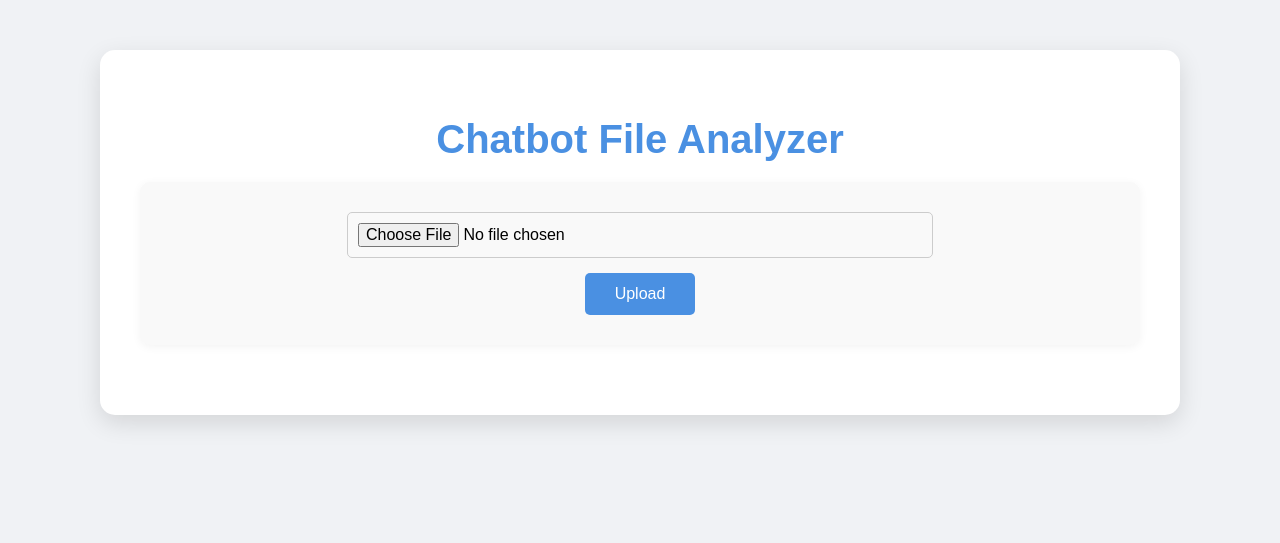
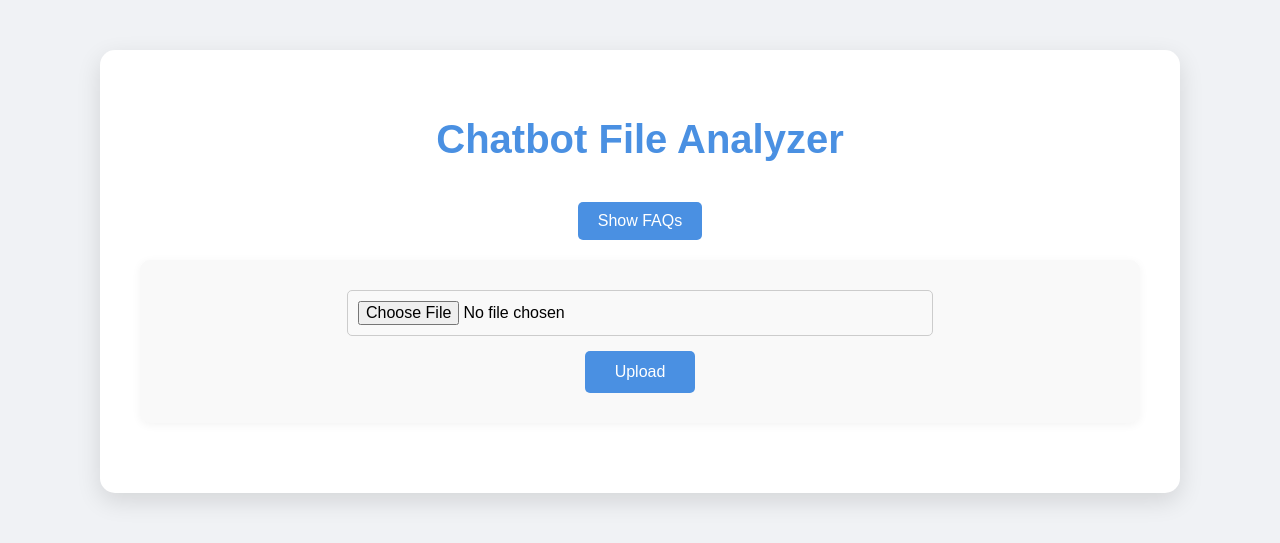
Before and after one commit to kalpak7/chatbot, a Flask app: template templates/index.html in a window 1280 px wide. Shown: the top 543 px of the page. Run offline with Flask 3, Linux system fonts and the light colour scheme; the template is opened without the code that fills it, so the values that code supplies are empty.

Commit message:
Smruti (#22)
* Update index.html

* Update style.css

* Update main.py

* Update style.css

* Update index.html

* Update main.py

* Update index.html

* Update style.css

* Update main.py

---------

Co-authored-by: kalpak7 <84848039+kalpak7@users.noreply.github.com>

```diff
--- a/main.py
+++ b/main.py
@@ -1,35 +1,29 @@
-import os
+from flask import Flask, render_template, request
 import sqlite3
 import numpy as np
-import warnings
-from flask import Flask, render_template, request
 from sentence_transformers import SentenceTransformer
+import faiss
 import pdfplumber
 import requests
 
 app = Flask(__name__)
 
-# Load embedding model for comparing answers
-model = SentenceTransformer("all-MiniLM-L6-v2")
+model = SentenceTransformer('all-MiniLM-L6-v2')
 
-# Constants
+index = None
+texts = []
+uploaded_text = ""
+faq_threshold = 2
+GROQ_API_KEY = "Your Api Key"
+
 GROQ_MODEL = "llama3-70b-8192"
 faq_threshold = 2
 uploaded_text = ""
 
 
-def get_groq_api_key():
+def init_db():
+    conn = sqlite3.connect('faq_db.db')
 
-    key = os.getenv('GROQ_API_KEY')
-    #key = "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"  # Replace with your actual API key
-
-    if not key:
-        warnings.warn("GROQ_API_KEY environment variable not set. API calls will fail.")
-    return key
-
-
-def init_db():
-    conn = sqlite3.connect("faq_db.db")
     cursor = conn.cursor()
     cursor.execute('''
         CREATE TABLE IF NOT EXISTS faqs (
@@ -37,12 +31,11 @@ def init_db():
             question TEXT,
             answer TEXT,
             frequency INTEGER,
-            embedding BLOB
-        )
+            embedding BLOB)
+
     ''')
     conn.commit()
     conn.close()
-
 
 def cosine_similarity(vec1, vec2):
     dot = np.dot(vec1, vec2)
@@ -51,45 +44,64 @@ def cosine_similarity(vec1, vec2):
     return dot / (norm1 * norm2)
 
 
+def generate_question_from_answer(answer):
+
+    headers = {
+        "Authorization": f"Bearer {api_key}",
+        "Content-Type": "application/json"
+    }
+
+    prompt = f"Return only the FAQ-style question which is sutable  (no explanation) for the following answer:\n\n{answer}"
+    data = {
+        "model": GROQ_MODEL,
+        "messages": [
+            {"role": "system", "content": "You generate FAQ-style questions from answers. Only return the question."},
+            {"role": "user", "content": prompt}
+        ]
+    }
+    res = requests.post("https://api.groq.com/openai/v1/chat/completions", headers=headers, json=data)
+    if res.status_code == 200:
+        return res.json()['choices'][0]['message']['content'].strip()
+    return "Frequently asked question"
+
 def store_answer_and_generate_faq(answer, embedding):
-    conn = sqlite3.connect("faq_db.db")
+    conn = sqlite3.connect('faq_db.db')
     cursor = conn.cursor()
-    emb = np.array(embedding)[0]
+    embedding_np = np.array(embedding)[0]
 
-    cursor.execute("SELECT id, answer, frequency, embedding FROM faqs")
+    cursor.execute("SELECT id, question, answer, frequency, embedding FROM faqs")
+    all_rows = cursor.fetchall()
+
+    matched = False
+    for row in all_rows:
+        q_id, _, existing_answer, freq, emb_blob = row
+        stored_embedding = np.frombuffer(emb_blob, dtype=np.float32)
+        sim = cosine_similarity(embedding_np, stored_embedding)
+        if sim > 0.8:
+            cursor.execute('UPDATE faqs SET frequency = frequency + 1 WHERE id = ?', (q_id,))
+            matched = True
+            break
+
+    if not matched:
+        cursor.execute('INSERT INTO faqs (question, answer, frequency, embedding) VALUES (?, ?, ?, ?)',
+                       ("", answer, 1, embedding_np.astype(np.float32).tobytes()))
+
+    cursor.execute('SELECT id, answer, frequency FROM faqs WHERE frequency >= ? AND question = ""', (faq_threshold,))
     for row in cursor.fetchall():
-        faq_id, existing_answer, freq, stored_emb_blob = row
-        stored_emb = np.frombuffer(stored_emb_blob, dtype=np.float32)
-        sim = cosine_similarity(emb, stored_emb)
-        if sim > 0.8:
-            cursor.execute("UPDATE faqs SET frequency = frequency + 1 WHERE id = ?", (faq_id,))
-            # Set question = answer if it reaches threshold and question is still empty
-            if freq + 1 >= faq_threshold:
-                cursor.execute(
-                    "UPDATE faqs SET question = answer WHERE id = ? AND question = ''",
-                    (faq_id,)
-                )
-            conn.commit()
-            conn.close()
-            return
+        faq_id, faq_answer, _ = row
+        generated_q = generate_question_from_answer(faq_answer)
+        cursor.execute('UPDATE faqs SET question = ? WHERE id = ?', (generated_q, faq_id))
 
-    # Insert new answer
-    cursor.execute(
-        "INSERT INTO faqs (question, answer, frequency, embedding) VALUES (?, ?, ?, ?)",
-        ("", answer, 1, emb.astype(np.float32).tobytes())
-    )
     conn.commit()
     conn.close()
 
-
 def get_faqs():
-    conn = sqlite3.connect("faq_db.db")
+    conn = sqlite3.connect('faq_db.db')
     cursor = conn.cursor()
-    cursor.execute("SELECT question, answer FROM faqs WHERE frequency >= ? AND question != ''", (faq_threshold,))
+    cursor.execute('SELECT question, answer FROM faqs WHERE frequency >= ? AND question != ""', (faq_threshold,))
     faqs = cursor.fetchall()
     conn.close()
     return faqs
-
 
 def extract_text_from_file(file):
     global uploaded_text
@@ -101,54 +113,81 @@ def extract_text_from_file(file):
     else:
         raise ValueError("Unsupported file format. Use PDF or TXT.")
 
-
 def ask_groq_api(context, question):
-    api_key = get_groq_api_key()
     headers = {
-        "Authorization": f"Bearer {api_key}",
+        "Authorization": f"Bearer {GROQ_API_KEY}",
         "Content-Type": "application/json"
     }
-    prompt = f"Context: {context}\nQuestion: {question}\nAnswer:"
     data = {
         "model": GROQ_MODEL,
         "messages": [
-            {"role": "system", "content": "You are a helpful assistant. Provide short, clear answers for FAQ purposes."},
-            {"role": "user", "content": prompt}
+            {
+                "role": "system",
+                "content": "You are a helpful assistant. Provide short, clear answers for FAQ purposes according the question asked."
+            },
+            {"role": "user", "content": f"Context: {context}\nQuestion: {question}\nAnswer:"}
         ]
     }
     res = requests.post("https://api.groq.com/openai/v1/chat/completions", headers=headers, json=data)
-    if res.ok:
+    if res.status_code == 200:
         return res.json()['choices'][0]['message']['content'].strip()
-    return "Sorry, no answer could be generated."
+    return "Sorry, I couldn't generate an answer."
 
+# New function to extract issue and solution
+def extract_issue_and_solution(text):
+    prompt = f"""
+Extract the main error or issue from the following content and provide a short and clear solution for it.
+If no issue is found, say "No significant error or issue found."
+
+Content:
+{text}
+"""
+    return ask_groq_api("", prompt)
 
 @app.route("/", methods=["GET"])
 def home():
-    return render_template("index.html", faqs=get_faqs(), file_uploaded=False)
-
+    faqs = get_faqs()
+    return render_template("index.html", faqs=faqs, file_uploaded=False)
 
 @app.route("/upload", methods=["POST"])
 def upload():
-    file = request.files.get("file")
+    file = request.files["file"]
     try:
         extract_text_from_file(file)
-        return render_template("index.html", file_uploaded=True, faqs=get_faqs())
+        global texts
+        texts = [uploaded_text[i:i + 500] for i in range(0, len(uploaded_text), 500)]
+        embeddings = model.encode(texts)
+
+        global index
+        dimension = embeddings.shape[1]
+        index = faiss.IndexFlatL2(dimension)
+        index.add(np.array(embeddings))
+
+        # Extract issue and solution
+        issue_solution = extract_issue_and_solution(uploaded_text)
+
+        faqs = get_faqs()
+        return render_template("index.html", file_uploaded=True, issue_solution=issue_solution, faqs=faqs)
     except Exception as e:
-        return render_template("index.html", file_uploaded=False, error=str(e))
-
+        return render_template("index.html", file_uploaded=False, error=str(e), faqs=[])
 
 @app.route("/ask", methods=["POST"])
 def ask():
-    question = request.form.get("question", "").strip()
+    question = request.form["question"]
     answer = ""
-    if question and uploaded_text:
-        answer = ask_groq_api(uploaded_text, question)
+    if question:
+        q_emb = model.encode([question])
+        _, I = index.search(np.array(q_emb), k=1)
+        context = texts[I[0][0]]
+        answer = ask_groq_api(context, question)
+
         ans_emb = model.encode([answer])
         store_answer_and_generate_faq(answer, ans_emb)
 
-    return render_template("index.html", answer=answer, file_uploaded=True, faqs=get_faqs())
+    faqs = get_faqs()
+    return render_template("index.html", answer=answer, faqs=faqs, file_uploaded=True)
 
+init_db()
 
 if __name__ == "__main__":
-    init_db()
     app.run(debug=True)
--- a/static/style.css
+++ b/static/style.css
@@ -54,7 +54,9 @@ button {
 }
 
 button:hover {
-  background-color: #357ABD;
+
+  background-color: #357abd;
+
 }
 
 .error-box {
@@ -63,7 +65,10 @@ button:hover {
   border-radius: 10px;
   color: #a83232;
   margin-top: 20px;
+  font-weight: bold;
 }
+
+/* Answer Box */
 
 .answer-box {
   background: #e9f6ec;
@@ -89,6 +94,9 @@ button:hover {
   line-height: 1.6;
   color: #333;
 }
+
+
+/* FAQ styles */
 
 .faq-title {
   margin-top: 50px;
@@ -134,4 +142,26 @@ button:hover {
   color: #4a90e2;
   font-weight: bold;
   margin-right: 5px;
+
 }
+
+/* Toggle FAQ button */
+.faq-toggle-btn {
+  margin: 20px 0;
+  background-color: #4a90e2;
+  color: white;
+  border: none;
+  padding: 10px 20px;
+  cursor: pointer;
+  border-radius: 5px;
+  font-size: 16px;
+}
+
+.faq-toggle-btn:hover {
+  background-color: #357abd;
+}
+
+.hidden {
+  display: none;
+
+}
--- a/templates/index.html
+++ b/templates/index.html
@@ -13,36 +13,105 @@
       <div class="error-box"><strong>Error:</strong> {{ error }}</div>
       {% endif %}
 
+
+      <!-- Toggle FAQ button (always shown) -->
+      <button id="toggleFaqBtn" class="faq-toggle-btn">Show FAQs</button>
+
+      <!-- Main content -->
+      <div id="mainContent">
+        <!-- File upload -->
         <form action="/upload" method="POST" enctype="multipart/form-data">
           <input type="file" name="file" required />
           <button type="submit">Upload</button>
         </form>
 
+        <!-- Display single issue and solution in bullet format -->
+        {% if issue_solution %}
+        <div class="answer-box">
+          <div class="answer-header">Issue & Solution</div>
+          <div class="answer-content">
+            {% set parts = issue_solution.split("Short and clear solution:") %}
+            <ul>
+              <li><strong>Main Issue:</strong> {{ parts[0].strip() }}</li>
+              {% if parts | length > 1 %}
+              <li>
+                <strong>Recommended Solution:</strong> {{ parts[1].strip() }}
+              </li>
+              {% endif %}
+            </ul>
+          </div>
+        </div>
+        {% endif %}
+
+        <!-- New Section: Show detected errors/issues and solutions -->
+        {% if detected_issues and detected_issues|length > 0 %}
+        <div class="issue-section">
+          <div class="issue-header">⚠️ Detected Issues and Solutions</div>
+          {% for issue, solution in detected_issues %}
+          <div class="issue-item">
+            <div class="issue-title">• {{ issue }}</div>
+            <div class="issue-solution">Solution: {{ solution }}</div>
+          </div>
+          {% endfor %}
+        </div>
+        {% endif %}
+
+        <!-- Question form -->
         {% if file_uploaded %}
         <form action="/ask" method="POST">
-        <input type="text" name="question" placeholder="Ask question ..." required />
+          <input
+            type="text"
+            name="question"
+            placeholder="Ask question ..."
+            required
+          />
           <button type="submit">Ask</button>
         </form>
         {% endif %}
 
+        <!-- Answer -->
         {% if answer %}
         <div class="answer-box">
           <div class="answer-header">💡 Answer</div>
           <div class="answer-content">{{ answer }}</div>
         </div>
         {% endif %}
+      </div>
 
-      {% if faqs %}
+      <!-- FAQ section (hidden by default) -->
+      <div id="faqSection" class="hidden">
         <h2 class="faq-title">📌 Frequently Asked Questions</h2>
         <div class="faq-grid">
-        {% for q, a in faqs %}
+          {% if faqs and faqs|length > 0 %} {% for q, a in faqs %}
           <div class="faq-card">
             <div class="faq-q"><span>Q:</span> {{ q }}</div>
             <div class="faq-a"><span>A:</span> {{ a }}</div>
           </div>
-        {% endfor %}
-      </div>
+          {% endfor %} {% else %}
+          <p>No FAQs available.</p>
           {% endif %}
         </div>
+
+      </div>
+    </div>
+
+    <!-- Toggle logic -->
+    <script>
+      const toggleBtn = document.getElementById("toggleFaqBtn");
+      const mainContent = document.getElementById("mainContent");
+      const faqSection = document.getElementById("faqSection");
+
+      toggleBtn.addEventListener("click", () => {
+        if (faqSection.classList.contains("hidden")) {
+          faqSection.classList.remove("hidden");
+          mainContent.classList.add("hidden");
+          toggleBtn.textContent = "Back to Home";
+        } else {
+          faqSection.classList.add("hidden");
+          mainContent.classList.remove("hidden");
+          toggleBtn.textContent = "Show FAQs";
+        }
+      });
+    </script>
   </body>
 </html>
```
Lines whose indentation alone changed are shown as unchanged.
